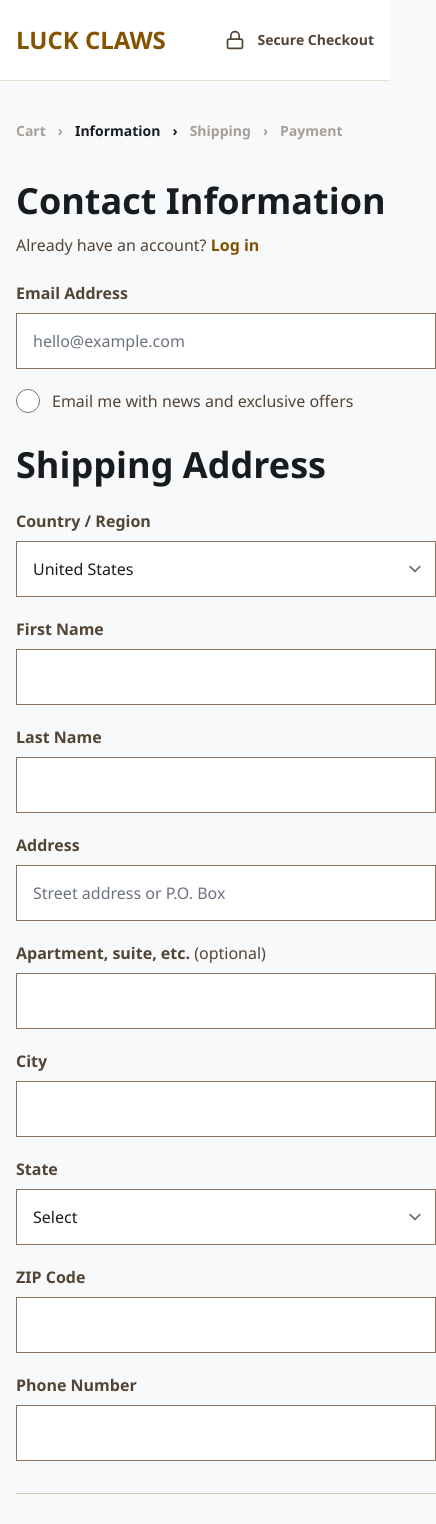
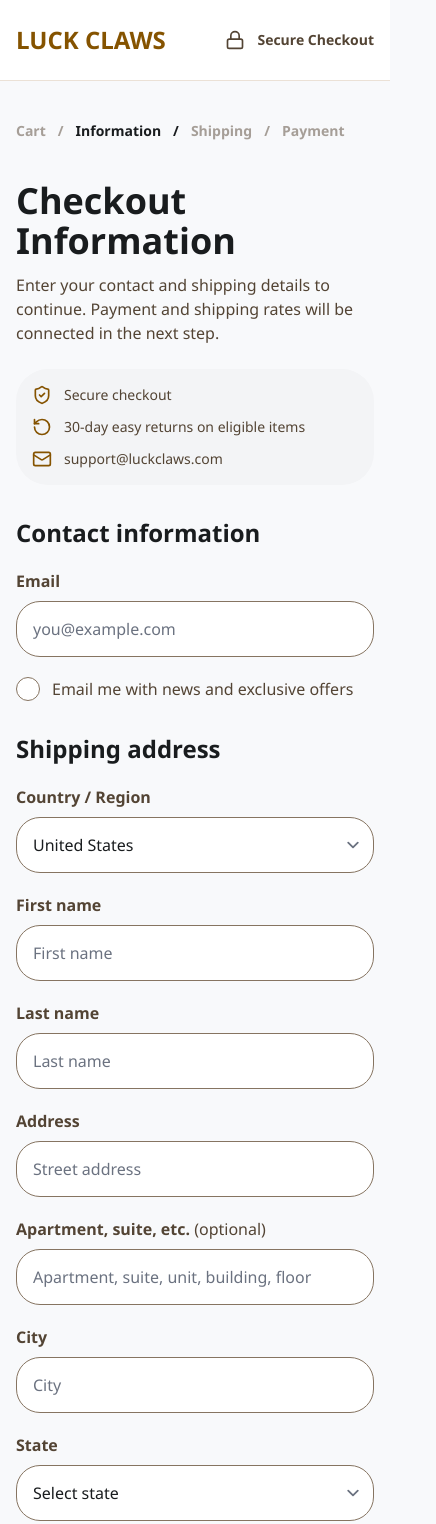
Before and after one commit to Wilson-zhi/LuckClaws, a Next.js app: page /checkout/information in a window 390 px wide. Shown: the top 1524 px of the page, 436 px wide, since content can reach past the window. Built offline with nearby package versions, Linux system fonts and the light colour scheme; no server answers.

Commit message:
Optimize cart and checkout conversion

```diff
--- a/src/app/cart/page.tsx
+++ b/src/app/cart/page.tsx
@@ -21,8 +21,8 @@ export default function CartPage() {
       <FreeShippingBar />
       <section className="section-shell py-12 md:py-20">
         <h1 className="font-heading text-5xl font-extrabold md:text-7xl">Your Cart</h1>
-        <Link href="/collections/dog-toys" className="mt-5 inline-block font-semibold text-primary">
-          ← Continue Shopping
+        <Link href="/collections" className="mt-5 inline-block font-semibold text-primary">
+          Continue Shopping
         </Link>
         <div className="mt-10">
           <CartPageContent />
--- a/src/app/checkout/information/page.tsx
+++ b/src/app/checkout/information/page.tsx
@@ -27,7 +27,11 @@ export default function CheckoutInformationPage() {
             {steps.map((step, index) => (
               <li key={step} className={step === "Information" ? "text-on-surface" : "text-on-surface-variant/50"}>
                 {step}
-                {index < steps.length - 1 && <span className="ml-3">›</span>}
+                {index < steps.length - 1 && (
+                  <span className="ml-3" aria-hidden>
+                    /
+                  </span>
+                )}
               </li>
             ))}
           </ol>
--- a/src/components/cart/CartOrderSummary.tsx
+++ b/src/components/cart/CartOrderSummary.tsx
@@ -1,7 +1,7 @@
 "use client";
 
 import Link from "next/link";
-import { Lock, RotateCcw, ShieldCheck, Truck } from "lucide-react";
+import { Lock, Mail, RotateCcw, ShieldCheck, Truck } from "lucide-react";
 import { trackBeginCheckout } from "@/lib/ga4-ecommerce";
 import { formatPrice } from "@/lib/utils";
 import { getCartTotals, useCartStore } from "@/store/cart-store";
@@ -9,23 +9,14 @@ import { getCartTotals, useCartStore } from "@/store/cart-store";
 export function CartOrderSummary() {
   const items = useCartStore((state) => state.items);
   const totals = getCartTotals(items);
+  const hasItems = items.length > 0;
 
   return (
     <aside className="rounded-lg bg-surface-container-lowest p-6 shadow-ambient md:p-8">
       <h2 className="font-heading text-3xl font-bold">Order Summary</h2>
-      <div className="mt-7 flex gap-3">
-        <label htmlFor="cart-discount" className="sr-only">
-          Discount code
-        </label>
-        <input
-          id="cart-discount"
-          placeholder="Discount code"
-          className="min-h-12 flex-1 rounded-full border-outline-variant bg-surface-container-low px-5 focus:border-primary focus:ring-primary"
-        />
-        <button type="button" className="rounded-full bg-surface-container-high px-6 font-semibold">
-          Apply
-        </button>
-      </div>
+      <p className="mt-2 text-sm text-on-surface-variant">
+        Review your items before continuing to checkout.
+      </p>
       <div className="mt-7 space-y-4 border-b border-outline-variant pb-6">
         <div className="flex justify-between">
           <span>Subtotal</span>
@@ -39,18 +30,38 @@ export function CartOrderSummary() {
           <span>Taxes</span>
           <span>Calculated at checkout</span>
         </div>
+        <p className="text-sm text-on-surface-variant">
+          Shipping and taxes are calculated at checkout.
+        </p>
       </div>
       <div className="mt-6 flex items-center justify-between">
         <span className="font-heading text-2xl font-bold">Estimated Total</span>
         <span className="font-heading text-3xl font-bold text-primary">{formatPrice(totals.total)}</span>
       </div>
+      {hasItems ? (
+        <Link
+          href="/checkout/information"
+          className="mt-8 flex w-full items-center justify-center gap-2 rounded-full bg-primary-container px-6 py-4 font-heading text-lg font-bold text-on-primary-container transition hover:bg-[#e08f00]"
+          onClick={() => trackBeginCheckout(items)}
+        >
+          Proceed to Checkout
+          <Lock aria-hidden className="h-5 w-5" />
+        </Link>
+      ) : (
+        <button
+          type="button"
+          className="mt-8 flex w-full cursor-not-allowed items-center justify-center gap-2 rounded-full bg-surface-container-high px-6 py-4 font-heading text-lg font-bold text-on-surface-variant"
+          disabled
+        >
+          Proceed to Checkout
+          <Lock aria-hidden className="h-5 w-5" />
+        </button>
+      )}
       <Link
-        href="/checkout/information"
-        className="mt-8 flex w-full items-center justify-center gap-2 rounded-full bg-primary-container px-6 py-4 font-heading text-lg font-bold text-on-primary-container transition hover:bg-[#e08f00]"
-        onClick={() => trackBeginCheckout(items)}
+        href="/collections"
+        className="mt-3 flex w-full items-center justify-center rounded-full border border-outline-variant px-6 py-3 font-semibold text-on-surface-variant transition hover:border-primary hover:text-primary"
       >
-        Proceed to Checkout
-        <Lock aria-hidden className="h-5 w-5" />
+        Continue Shopping
       </Link>
 
       <div className="mt-8 space-y-5 text-sm">
@@ -59,8 +70,8 @@ export function CartOrderSummary() {
             <ShieldCheck aria-hidden className="h-5 w-5" />
           </span>
           <div>
-            <p className="font-bold">Secure Checkout</p>
-            <p className="text-on-surface-variant">256-bit encryption</p>
+            <p className="font-bold">Secure checkout</p>
+            <p className="text-on-surface-variant">Protected checkout flow</p>
           </div>
         </div>
         <div className="flex items-start gap-4">
@@ -68,8 +79,8 @@ export function CartOrderSummary() {
             <RotateCcw aria-hidden className="h-5 w-5" />
           </span>
           <div>
-            <p className="font-bold">30-Day Easy Returns</p>
-            <p className="text-on-surface-variant">Hassle-free guarantee</p>
+            <p className="font-bold">30-day easy returns</p>
+            <p className="text-on-surface-variant">Return eligible items within 30 days</p>
           </div>
         </div>
         <div className="flex items-start gap-4">
@@ -77,8 +88,19 @@ export function CartOrderSummary() {
             <Truck aria-hidden className="h-5 w-5" />
           </span>
           <div>
-            <p className="font-bold">Free Shipping</p>
+            <p className="font-bold">Free shipping over $50</p>
             <p className="text-on-surface-variant">On orders over $50</p>
+          </div>
+        </div>
+        <div className="flex items-start gap-4">
+          <span className="grid h-10 w-10 place-items-center rounded-full bg-primary-container/20 text-primary">
+            <Mail aria-hidden className="h-5 w-5" />
+          </span>
+          <div>
+            <p className="font-bold">Support</p>
+            <a className="text-on-surface-variant hover:text-primary" href="mailto:support@luckclaws.com">
+              support@luckclaws.com
+            </a>
           </div>
         </div>
       </div>
--- a/src/components/checkout/CheckoutForm.tsx
+++ b/src/components/checkout/CheckoutForm.tsx
@@ -1,30 +1,56 @@
 import Link from "next/link";
+import { Mail, RotateCcw, ShieldCheck } from "lucide-react";
 
 const inputClass =
-  "min-h-14 w-full rounded-none border-outline bg-surface-container-lowest px-4 text-base focus:border-primary focus:ring-primary";
+  "min-h-14 w-full rounded-md border-outline bg-surface-container-lowest px-4 text-base focus:border-primary focus:ring-primary";
 
 export function CheckoutForm() {
   return (
-    <form className="space-y-8">
+    <form className="space-y-8" aria-label="Checkout information form">
       <section>
-        <div className="flex flex-col gap-3 md:flex-row md:items-center md:justify-between">
-          <h1 className="font-heading text-4xl font-bold md:text-5xl">Contact Information</h1>
-          <p className="text-on-surface-variant">
-            Already have an account?{" "}
-            <span className="font-bold text-primary">
-              Log in
-            </span>
-          </p>
+        <h1 className="font-heading text-4xl font-bold md:text-5xl">Checkout Information</h1>
+        <p className="mt-3 text-on-surface-variant">
+          Enter your contact and shipping details to continue. Payment and shipping rates will be
+          connected in the next step.
+        </p>
+
+        <div className="mt-6 grid gap-3 rounded-lg bg-surface-container-low p-4 text-sm text-on-surface-variant md:grid-cols-3">
+          <div className="flex items-center gap-3">
+            <ShieldCheck aria-hidden className="h-5 w-5 shrink-0 text-primary" />
+            <span>Secure checkout</span>
+          </div>
+          <div className="flex items-center gap-3">
+            <RotateCcw aria-hidden className="h-5 w-5 shrink-0 text-primary" />
+            <span>30-day easy returns on eligible items</span>
+          </div>
+          <div className="flex items-center gap-3">
+            <Mail aria-hidden className="h-5 w-5 shrink-0 text-primary" />
+            <a href="mailto:support@luckclaws.com" className="hover:text-primary">
+              support@luckclaws.com
+            </a>
+          </div>
         </div>
-        <div className="mt-6">
+      </section>
+
+      <section>
+        <h2 className="font-heading text-2xl font-bold">Contact information</h2>
+        <div className="mt-5">
           <label htmlFor="email" className="mb-2 block font-semibold text-on-surface-variant">
-            Email Address
+            Email
           </label>
-          <input id="email" type="email" placeholder="hello@example.com" className={inputClass} />
+          <input
+            id="email"
+            name="email"
+            type="email"
+            autoComplete="email"
+            placeholder="you@example.com"
+            className={inputClass}
+          />
         </div>
         <label className="mt-5 flex items-center gap-3 text-on-surface-variant">
           <input
             type="checkbox"
+            name="emailOffers"
             className="h-6 w-6 rounded border-outline text-primary-container focus:ring-primary-container"
           />
           Email me with news and exclusive offers
@@ -32,13 +58,19 @@ export function CheckoutForm() {
       </section>
 
       <section>
-        <h2 className="font-heading text-4xl font-bold md:text-5xl">Shipping Address</h2>
-        <div className="mt-6 grid gap-5 md:grid-cols-2">
+        <h2 className="font-heading text-2xl font-bold">Shipping address</h2>
+        <div className="mt-5 grid gap-5 md:grid-cols-2">
           <div className="md:col-span-2">
             <label htmlFor="country" className="mb-2 block font-semibold text-on-surface-variant">
               Country / Region
             </label>
-            <select id="country" className={inputClass} defaultValue="United States">
+            <select
+              id="country"
+              name="country"
+              className={inputClass}
+              defaultValue="United States"
+              autoComplete="country-name"
+            >
               <option>United States</option>
               <option>Canada</option>
               <option>United Kingdom</option>
@@ -46,40 +78,76 @@ export function CheckoutForm() {
           </div>
           <div>
             <label htmlFor="firstName" className="mb-2 block font-semibold text-on-surface-variant">
-              First Name
+              First name
             </label>
-            <input id="firstName" className={inputClass} />
+            <input
+              id="firstName"
+              name="firstName"
+              autoComplete="given-name"
+              placeholder="First name"
+              className={inputClass}
+            />
           </div>
           <div>
             <label htmlFor="lastName" className="mb-2 block font-semibold text-on-surface-variant">
-              Last Name
+              Last name
             </label>
-            <input id="lastName" className={inputClass} />
+            <input
+              id="lastName"
+              name="lastName"
+              autoComplete="family-name"
+              placeholder="Last name"
+              className={inputClass}
+            />
           </div>
           <div className="md:col-span-2">
             <label htmlFor="address" className="mb-2 block font-semibold text-on-surface-variant">
               Address
             </label>
-            <input id="address" placeholder="Street address or P.O. Box" className={inputClass} />
+            <input
+              id="address"
+              name="address"
+              autoComplete="address-line1"
+              placeholder="Street address"
+              className={inputClass}
+            />
           </div>
           <div className="md:col-span-2">
             <label htmlFor="apartment" className="mb-2 block font-semibold text-on-surface-variant">
               Apartment, suite, etc. <span className="font-normal">(optional)</span>
             </label>
-            <input id="apartment" className={inputClass} />
+            <input
+              id="apartment"
+              name="apartment"
+              autoComplete="address-line2"
+              placeholder="Apartment, suite, unit, building, floor"
+              className={inputClass}
+            />
           </div>
           <div>
             <label htmlFor="city" className="mb-2 block font-semibold text-on-surface-variant">
               City
             </label>
-            <input id="city" className={inputClass} />
+            <input
+              id="city"
+              name="city"
+              autoComplete="address-level2"
+              placeholder="City"
+              className={inputClass}
+            />
           </div>
           <div>
             <label htmlFor="state" className="mb-2 block font-semibold text-on-surface-variant">
               State
             </label>
-            <select id="state" className={inputClass} defaultValue="">
-              <option value="">Select</option>
+            <select
+              id="state"
+              name="state"
+              className={inputClass}
+              defaultValue=""
+              autoComplete="address-level1"
+            >
+              <option value="">Select state</option>
               <option>California</option>
               <option>New York</option>
               <option>Texas</option>
@@ -87,25 +155,38 @@ export function CheckoutForm() {
           </div>
           <div>
             <label htmlFor="zip" className="mb-2 block font-semibold text-on-surface-variant">
-              ZIP Code
+              ZIP code
             </label>
-            <input id="zip" className={inputClass} />
+            <input
+              id="zip"
+              name="zip"
+              autoComplete="postal-code"
+              placeholder="ZIP code"
+              className={inputClass}
+            />
           </div>
           <div>
             <label htmlFor="phone" className="mb-2 block font-semibold text-on-surface-variant">
-              Phone Number
+              Phone <span className="font-normal">(optional)</span>
             </label>
-            <input id="phone" type="tel" className={inputClass} />
+            <input
+              id="phone"
+              name="phone"
+              type="tel"
+              autoComplete="tel"
+              placeholder="Phone number"
+              className={inputClass}
+            />
           </div>
         </div>
       </section>
 
       <div className="flex flex-col-reverse gap-4 border-t border-outline-variant pt-8 md:flex-row md:items-center md:justify-between">
         <Link href="/cart" className="font-semibold text-primary">
-          ← Return to cart
+          Return to cart
         </Link>
         <button
-          type="submit"
+          type="button"
           className="rounded-full bg-primary-container px-10 py-4 font-heading font-bold text-on-primary-container transition hover:bg-[#e08f00]"
         >
           Continue to Shipping
--- a/src/components/checkout/CheckoutOrderSummary.tsx
+++ b/src/components/checkout/CheckoutOrderSummary.tsx
@@ -1,8 +1,9 @@
 "use client";
 
 import Image from "next/image";
+import Link from "next/link";
 import { BeginCheckoutTracker } from "@/components/analytics/EcommerceEventTrackers";
-import { useCartStore, getCartTotals } from "@/store/cart-store";
+import { useCartStore, getCartTotals, productById } from "@/store/cart-store";
 import { formatPrice } from "@/lib/utils";
 
 export function CheckoutOrderSummary() {
@@ -14,38 +15,44 @@ export function CheckoutOrderSummary() {
       <BeginCheckoutTracker items={items} />
       <h2 className="font-heading text-3xl font-bold">Order Summary</h2>
       <div className="mt-7 space-y-5">
-        {items.map((item) => (
+        {items.length === 0 ? (
+          <div className="rounded-md bg-surface-container-lowest p-5 text-sm text-on-surface-variant">
+            No items are in checkout yet.{" "}
+            <Link href="/collections" className="font-semibold text-primary">
+              Continue shopping
+            </Link>
+            .
+          </div>
+        ) : (
+          items.map((item) => {
+            const product = productById(item.id);
+            const image = product?.image ?? item.image;
+            const alt = product?.alt ?? item.alt;
+
+            return (
               <div key={item.id} className="flex items-center gap-4">
-            <div className="relative h-20 w-20 shrink-0 overflow-hidden rounded-full bg-surface-container">
-              <Image src={item.image} alt={item.alt} fill sizes="80px" className="object-cover" />
-              <span className="absolute right-0 top-0 grid h-6 w-6 place-items-center rounded-full bg-primary text-xs font-bold text-white">
+                <div className="relative h-20 w-20 shrink-0 overflow-hidden rounded-md bg-surface-container">
+                  <Image src={image} alt={alt} fill sizes="80px" className="object-cover" />
+                  <span className="absolute right-1 top-1 grid h-6 w-6 place-items-center rounded-full bg-primary text-xs font-bold text-white">
                     {item.quantity}
                   </span>
                 </div>
                 <div className="min-w-0 flex-1">
                   <h3 className="font-heading font-bold">{item.name}</h3>
+                  {(item.color || item.size) && (
                     <p className="text-sm text-on-surface-variant">
-                {item.color ?? "Forest Green & Cream"}
-                {item.size ? ` / ${item.size}` : ""}
+                      {item.color && <>Color: {item.color}</>}
+                      {item.color && item.size && " / "}
+                      {item.size && <>Size: {item.size}</>}
                     </p>
+                  )}
+                  <p className="mt-1 text-sm text-on-surface-variant">Qty {item.quantity}</p>
                 </div>
                 <p className="font-heading font-bold">{formatPrice(item.price * item.quantity)}</p>
               </div>
-        ))}
-      </div>
-
-      <div className="mt-8 flex gap-3 border-y border-outline-variant py-6">
-        <label className="sr-only" htmlFor="discount">
-          Discount code
-        </label>
-        <input
-          id="discount"
-          placeholder="Discount code"
-          className="min-h-12 flex-1 border-outline bg-white px-4 focus:border-primary focus:ring-primary"
-        />
-        <button type="button" className="bg-surface-container-high px-6 font-bold">
-          Apply
-        </button>
+            );
+          })
+        )}
       </div>
 
       <div className="space-y-4 py-6 text-on-surface-variant">
@@ -66,6 +73,9 @@ export function CheckoutOrderSummary() {
         <span className="font-heading text-2xl font-bold">Total</span>
         <span className="font-heading text-4xl font-bold">{formatPrice(totals.total)}</span>
       </div>
+      <p className="mt-4 text-sm text-on-surface-variant">
+        Payment and shipping rates will be connected in the next step.
+      </p>
     </aside>
   );
 }
--- a/src/data/products.ts
+++ b/src/data/products.ts
@@ -380,6 +380,12 @@ export const frequentlyBoughtTogether = [
   getProduct("calming-lick-mat")!
 ];
 
+export const cartAddOns = [
+  getProduct("organic-training-treats")!,
+  getProduct("calming-lick-mat")!,
+  getProduct("natural-cotton-rope-tug")!
+];
+
 export const bestSellers = [
   mainProduct,
   getProduct("chunky-knit-sweater")!,
```
Also changed, not shown: src/components/cart/CartAddOnCard.tsx (added, +64 -0 lines), src/components/cart/CartDrawer.tsx (+96 -27 lines), src/components/cart/CartItemRow.tsx (+6 -2 lines), src/components/cart/CartPageContent.tsx (+35 -25 lines), src/components/cart/FreeShippingBar.tsx (+6 -3 lines). Lines whose indentation alone changed are shown as unchanged.
